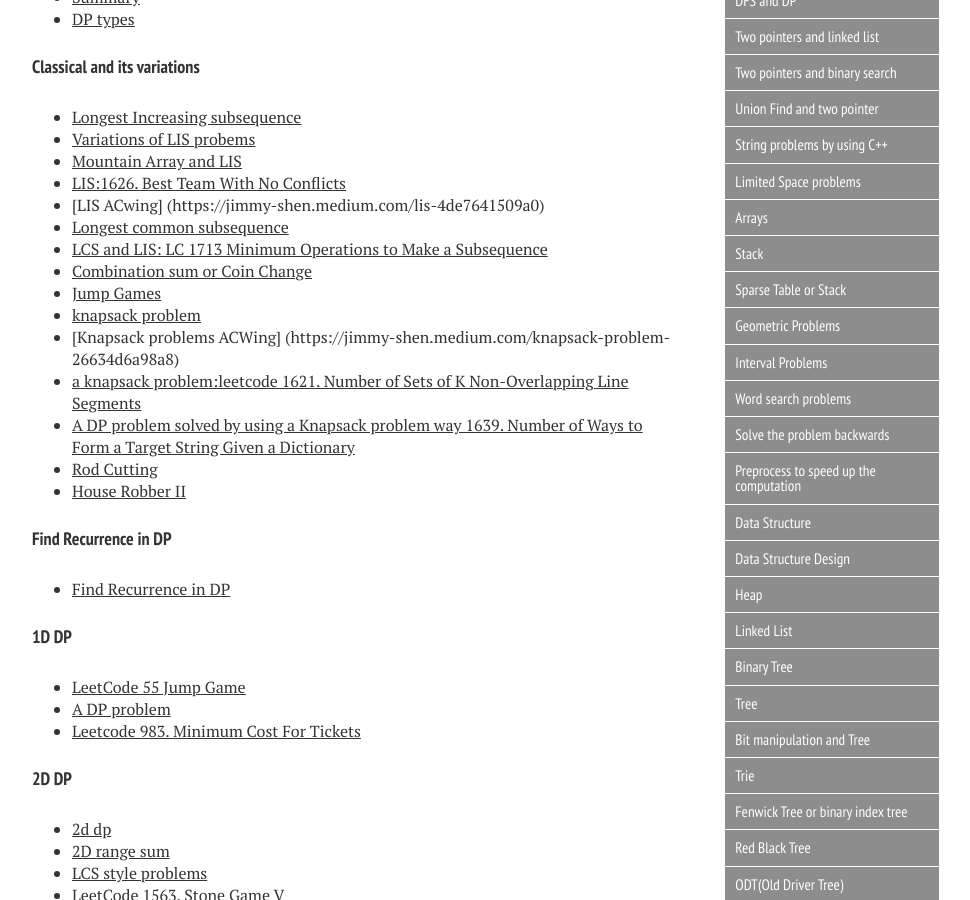
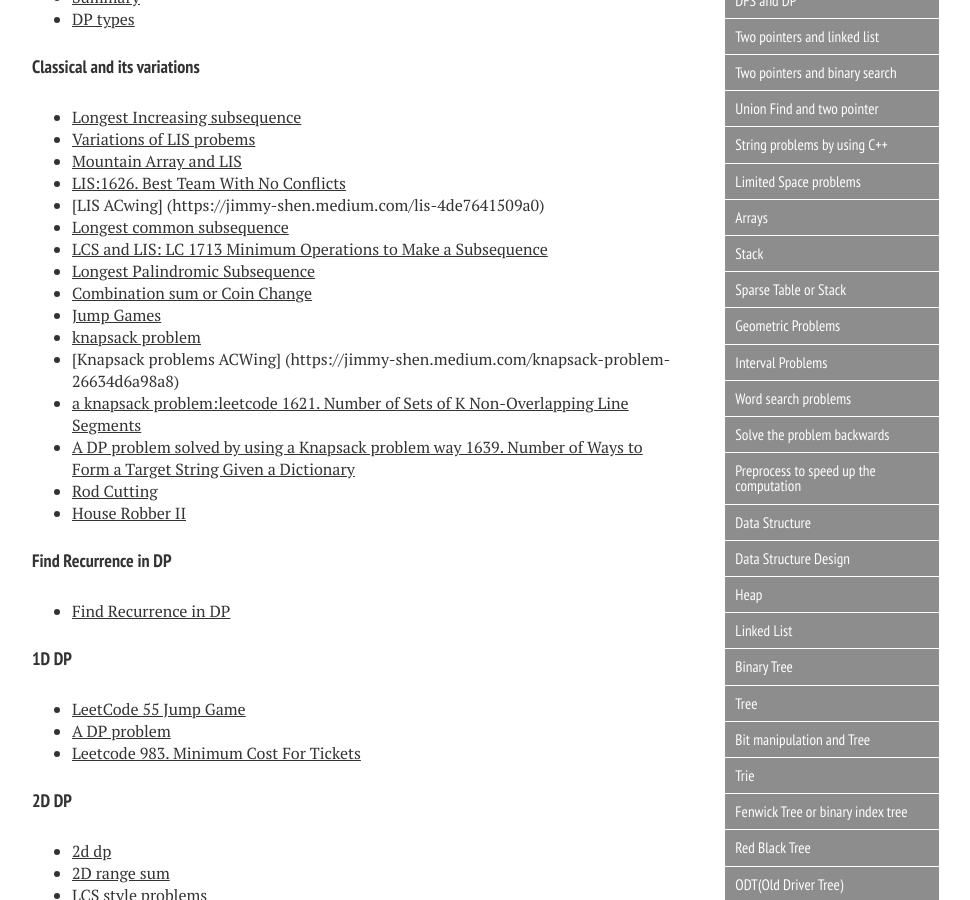
Before and after one commit to xiaokeshen/xiaokeshen.github.io, a Jekyll site: the page built from SoftwareEngineering/index.md, in a window 1280 px wide and 900 px high, scrolled down 2291 px. Shown: the whole window, without its empty margins (288-1258 px from the left). Built offline with Jekyll 4.4.1, drawn with Linux system fonts in a browser that asks for light colours; nearby versions of some CDN libraries.

Commit message:
Add one blog

```diff
--- a/SoftwareEngineering/index.md
+++ b/SoftwareEngineering/index.md
@@ -88,6 +88,7 @@ My 'Serious' coding got started since I became a student as a Computer Science M
 - [LIS ACwing] (https://jimmy-shen.medium.com/lis-4de7641509a0)
 - [Longest common subsequence](coding/dp/classical/lcs.md)
 - [LCS and LIS: LC 1713 Minimum Operations to Make a Subsequence](https://jimmy-shen.medium.com/lcs-and-lis-lc-1713-minimum-operations-to-make-a-a-2b774d63e943)
+- [Longest Palindromic Subsequence](https://jimmy-shen.medium.com/longest-palindromic-subsequence-6b229f67795)
 - [Combination sum or Coin Change](https://medium.com/@jim.morris.shen/combination-sum-or-coin-change-cd9264a02903?source=friends_link&sk=f071a05acbedc48a1ce9b1f61b5f49ab)
 - [Jump Games](https://jimmy-shen.medium.com/jump-games-91dab95482b1)
 - [knapsack problem](https://medium.com/@jim.morris.shen/0-1-knapsack-problem-56ef9e78530a?source=friends_link&sk=c40e8e421cf676d875fea1539e3f0229)
```
